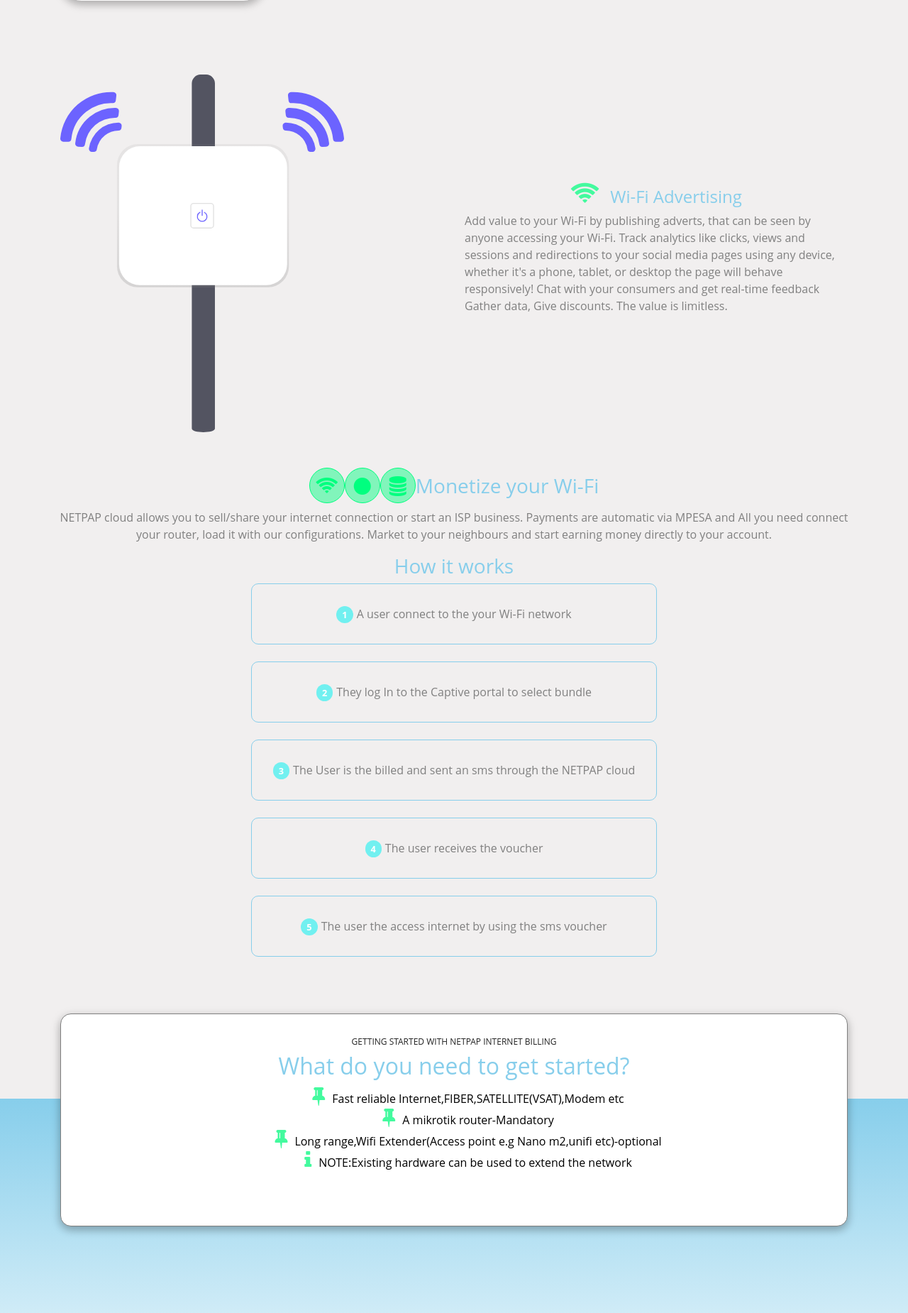
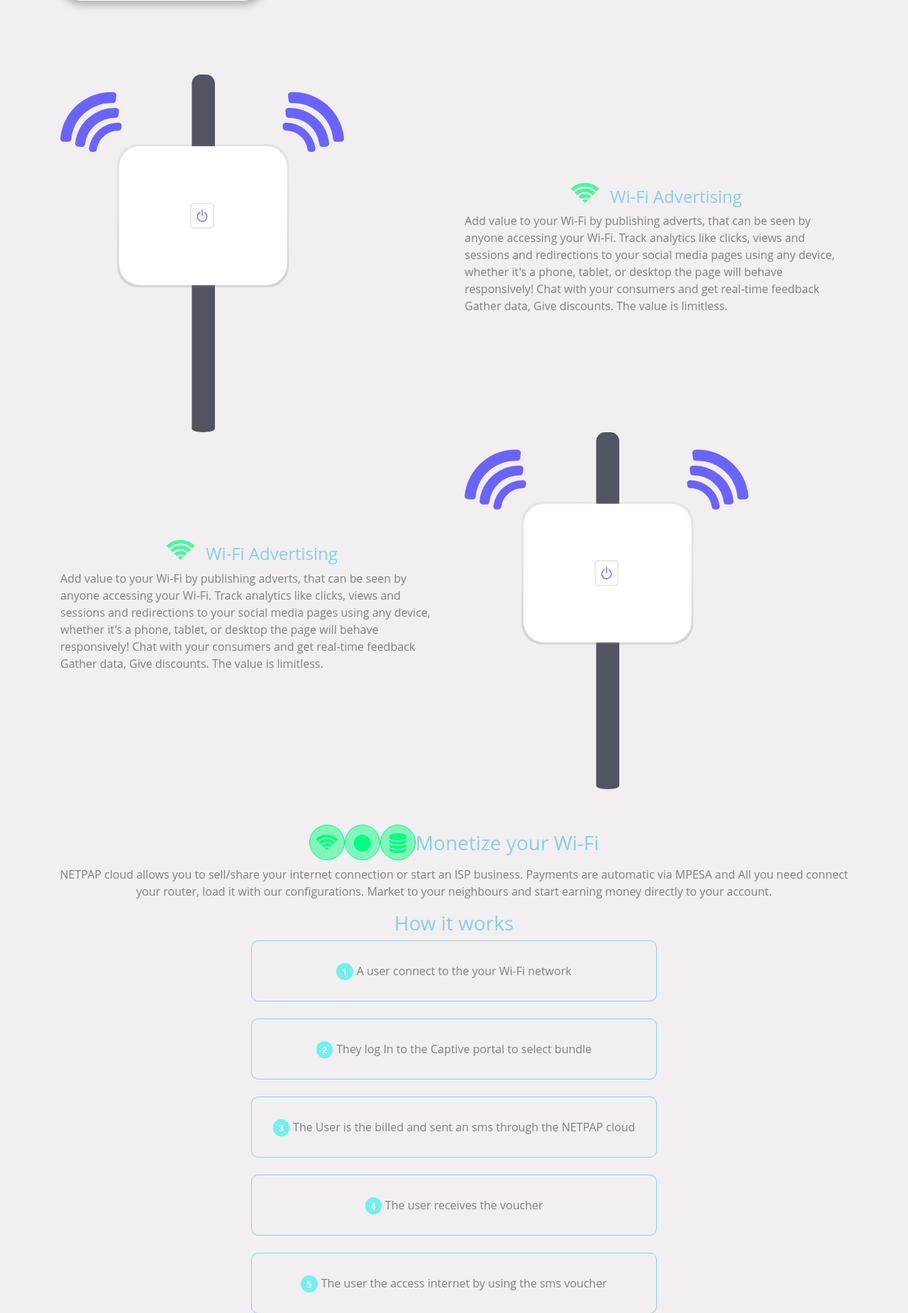
Before and after one commit to EmmahCodes254/netpap-login-page, a web app: file index.html in a window 1280 px wide. Shown: the part 1169-3019 px from the top of the page at 71% size. Run offline with its HTML, style and script files only (its server is not run), Linux system fonts and the light colour scheme.

Commit message:
added fixed broadband row

```diff
--- a/index.html
+++ b/index.html
@@ -129,6 +129,24 @@
               Gather data, Give discounts. The value is limitless.</p>
          </div>
         </div>
+        <div class="row">
+
+          <div class="col-md-6" id="wifi-advert">
+             <h4><i class="fa fa-wifi" style="padding-right: 15px; font-size: 36px; color: #43fa9e;"></i>Wi-Fi Advertising</h4>
+             <p>Add value to your Wi-Fi by publishing adverts, that can be seen by
+               anyone accessing your Wi-Fi. Track analytics like clicks, views and
+               sessions and redirections to your social media pages using any device,
+               whether it's a phone, tablet, or desktop the page will behave
+               responsively! Chat with your consumers and get real-time feedback
+               Gather data, Give discounts. The value is limitless.</p>
+          </div>
+
+          <div class="col-md-6">
+            <div class="wifi-img">
+             <img src="/assets/broadcast.svg" style="width: 400px; height: auto" alt="" srcset="">
+            </div>
+          </div>
+         </div>
       </div>
     </section>
 
--- a/static/style.css
+++ b/static/style.css
@@ -41,7 +41,7 @@
     color: rgb(135, 206, 235) !important;
 }
 .main{
-    background: linear-gradient(153deg, rgb(135, 206, 235)0%, rgb(0, 128, 128)100%),
+    background: linear-gradient(153deg, rgb(9, 112, 60)0%, rgb(12, 212, 129)100%),
     url(/assets/signal_searching.svg) center no-repeat;
     position: relative;
     min-height: 80vh;
@@ -218,7 +218,7 @@
   }
 
 .started{
-    background: linear-gradient(to bottom, rgb(135, 206, 235)0, rgb(255, 255, 255)100%);
+    background: linear-gradient(to bottom, rgb(12, 212, 129)0, rgb(255, 255, 255)100%);
     margin-top: 200px;
     height: 500px;
 }
@@ -249,7 +249,7 @@
     list-style-type: none;
 }
 .ready{
-    background: rgb(135, 206, 235);
+    background: rgb(12, 212, 129);
     padding: 65px 0 65px 0;
     color: #fff;
 }
```
